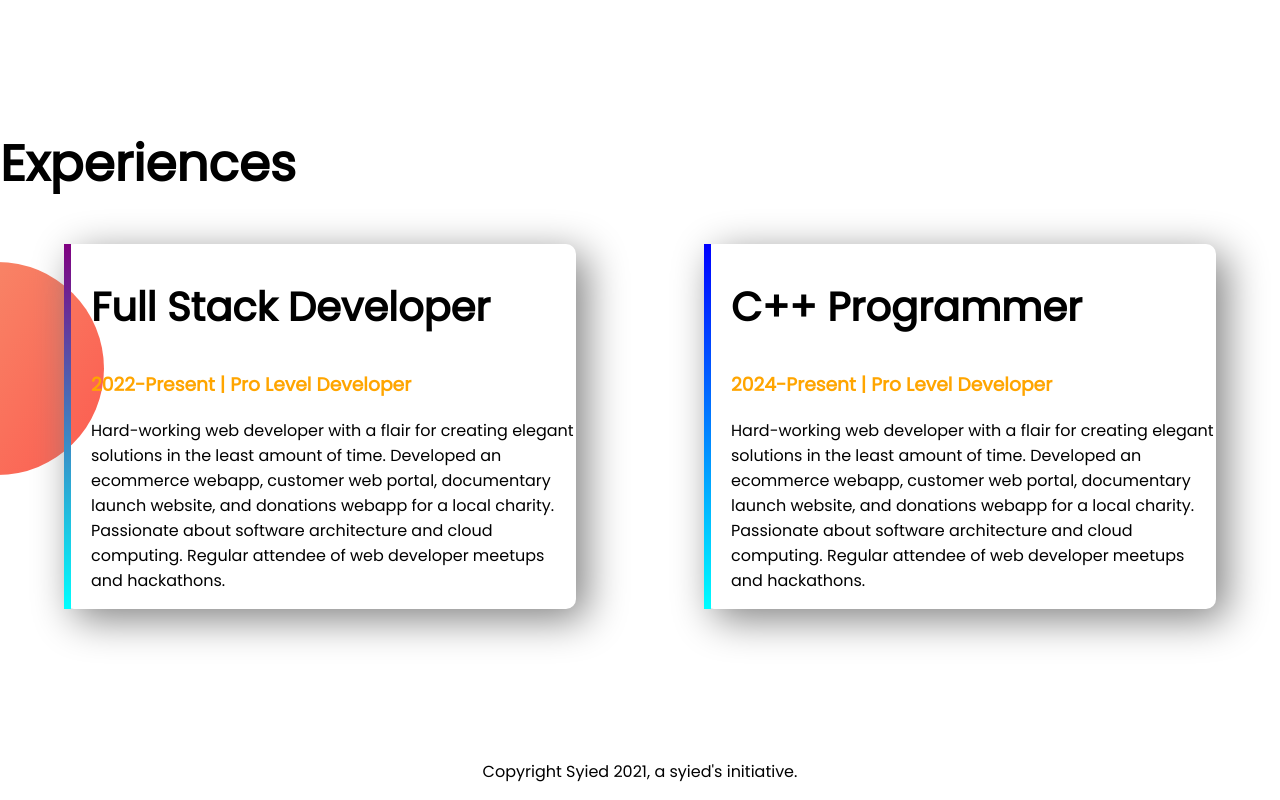
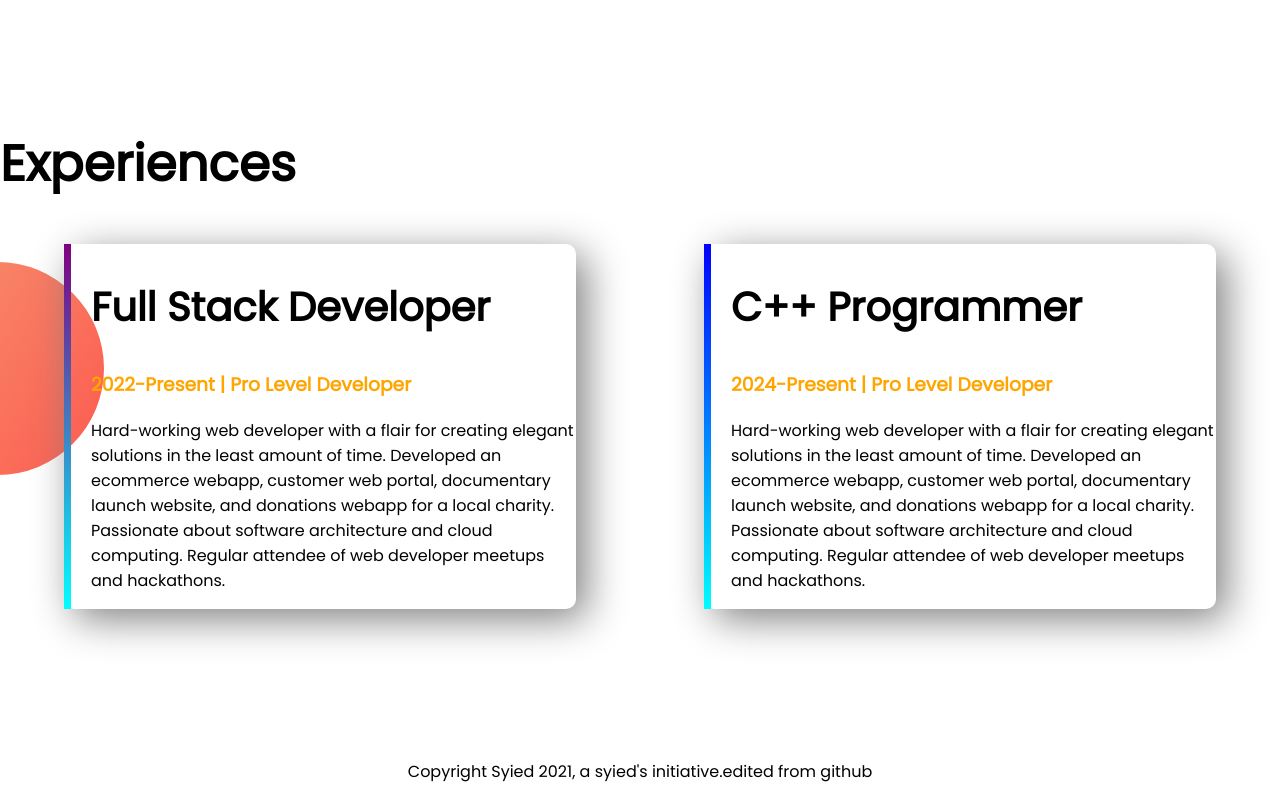
Before and after one commit to mdriyadmr968/developer-portfolio, a plain HTML site: page index.html in a window 1280 px wide. Shown: the part 1147-1947 px from the top of the page. Drawn offline with Linux system fonts and the light colour scheme.

Commit message:
Update index.html

```diff
--- a/index.html
+++ b/index.html
@@ -60,7 +60,7 @@
 
 </section>
 <footer>
-    <p>Copyright Syied 2021, a syied's initiative.</p>
+    <p>Copyright Syied 2021, a syied's initiative.edited from github</p>
 
 </footer>
 
```
